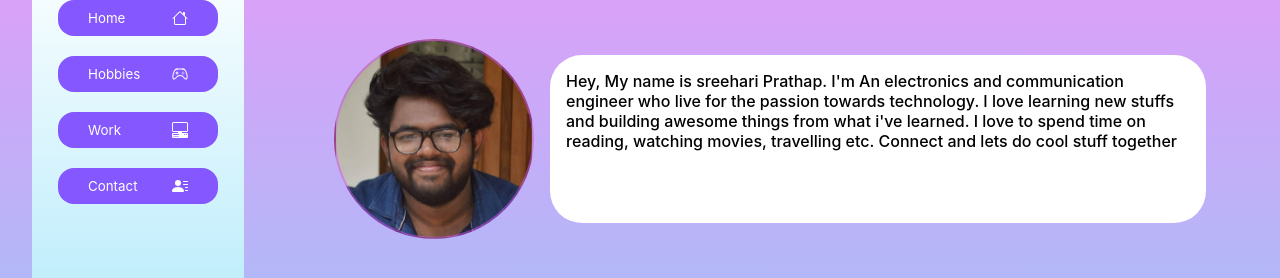
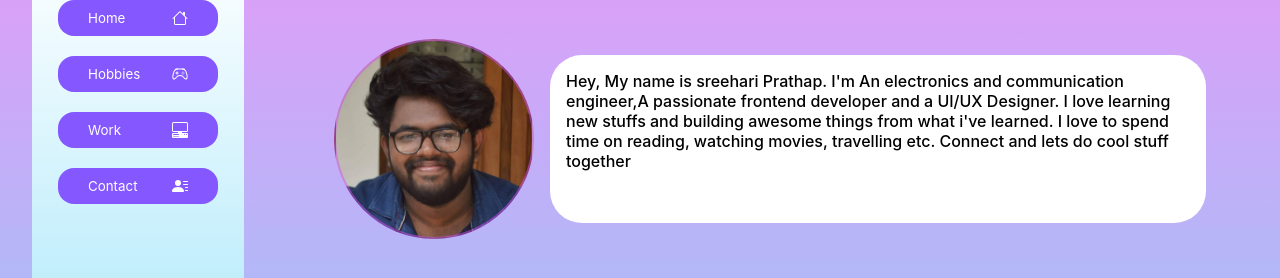
Before and after one commit to sreehari4experion/portfolio, a plain HTML site: page index.html in a window 1280 px wide. Shown: the part 90-368 px from the top of the page. Drawn offline with Linux system fonts and the light colour scheme.

Commit message:
changed intro

```diff
--- a/index.html
+++ b/index.html
@@ -66,7 +66,7 @@
 
             </div>
             <div class="text">
-                <p>Hey, My name is sreehari Prathap. I'm An electronics and communication engineer who live for the passion towards technology. I love learning new stuffs and building awesome things from what i've learned. I love to spend time on reading, watching movies, travelling etc. Connect and lets do cool stuff together</p>
+                <p>Hey, My name is sreehari Prathap. I'm An electronics and communication engineer,A passionate frontend developer and a UI/UX Designer. I love learning new stuffs and building awesome things from what i've learned. I love to spend time on reading, watching movies, travelling etc. Connect and lets do cool stuff together</p>
 
             </div>
         </div>
```
